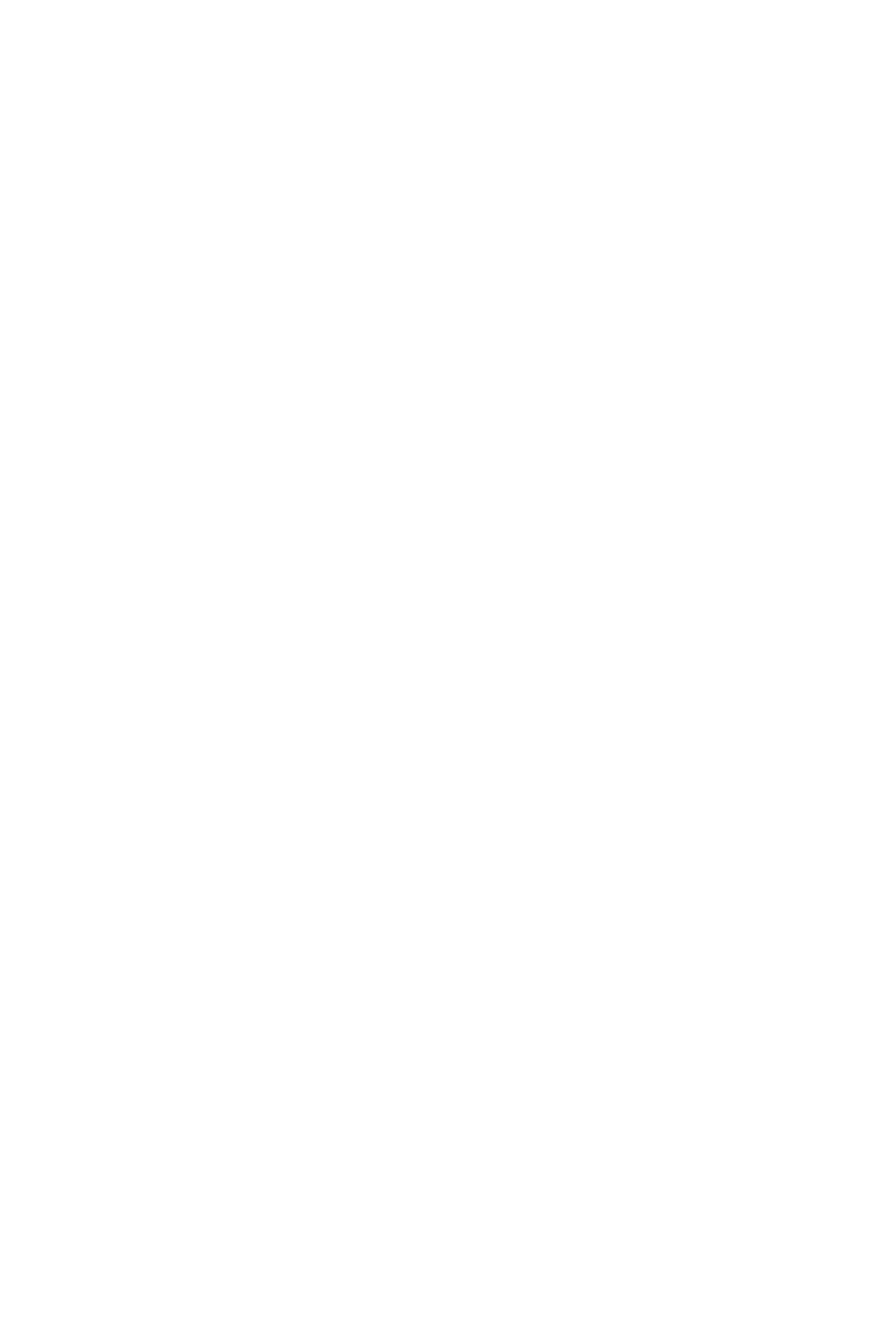
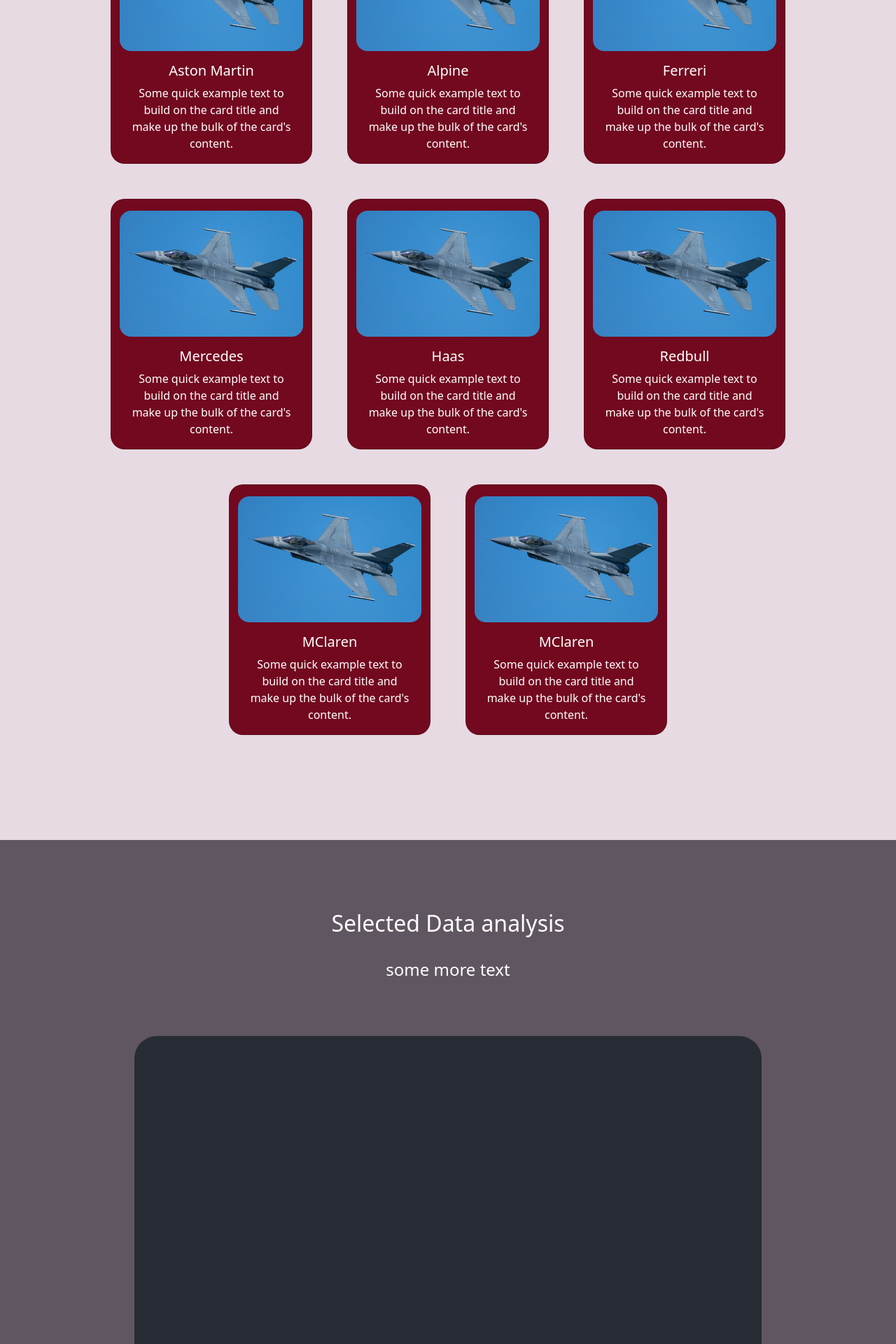
Before and after one commit to KBOlifant/DataVisualizationReact, a React (Create React App) app in the folder reactvisuals/: page / in a window 1280 px wide. Shown: the part 860-2780 px from the top of the page at 70% size. Before the commit the page ends 800 px from the top, so only its background shows below. Built offline with nearby package versions, Linux system fonts and the light colour scheme.

Commit message:
Card Section and web setup

```diff
--- a/reactvisuals/src/App.css
+++ b/reactvisuals/src/App.css
@@ -28,6 +28,44 @@
   color: #61dafb;
 }
 
+.HeroSection{
+  background-color: #605661;
+  height: 500px;
+}
+
+.cardSection{
+  background-color: #E7DAE3;
+  padding-bottom: 150px;
+}
+
+.dataAnalysisSection{
+  background-color: #605661;
+}
+
+.data-Section-Title{
+  padding-top: 100px;
+}
+
+.card-Section-Title{
+  padding-top: 150px;
+}
+
+.cards{
+  padding-top: 40px;
+  width: 80%;
+  margin: auto;
+}
+
+.bigGraph{
+  width: 70%;
+  height: 700px;
+  background-color: #282c34;
+  margin: auto;
+  border-radius: 32px;
+  margin-top: 80px;
+  padding: 200px;
+}
+
 @keyframes App-logo-spin {
   from {
     transform: rotate(0deg);
--- a/reactvisuals/src/App.js
+++ b/reactvisuals/src/App.js
@@ -1,11 +1,38 @@
 import logo from './logo.svg';
 import './App.css';
+import React from 'react';
+import Bootstrap from 'bootstrap';
+import 'bootstrap/dist/css/bootstrap.min.css';
+import Cards from './components/Cards';
 
 function App() {
   return (
     <div className="App">
-      <section className="Hero">
-        <h1>Hero</h1>
+      <section className="HeroSection">
+        <h1 className='text-warning'>Hero</h1>
+      </section>
+
+      <section className="cardSection">
+        <div className='card-Section-Title'>
+          <h2>Select data</h2>
+          <div className='cards'>
+            <Cards />
+          </div>
+        </div>
+      </section>
+
+      <section className="dataAnalysisSection text-white">
+        <div className='data-Section-Title'>
+          <h2>Selected Data analysis</h2>
+          <h4 className='pt-4'>some more text</h4>
+        </div>
+
+        <div className="bigGraph">
+
+        </div>
+        <div className="smallGraph">
+
+        </div>
       </section>
     </div>
   );
--- a/reactvisuals/src/components/Cards.js
+++ b/reactvisuals/src/components/Cards.js
@@ -0,0 +1,35 @@
+import Card from 'react-bootstrap/Card';
+import HolderImage from '../assets/f-16.jpg';
+import Row from "react-bootstrap/esm/Row";
+
+const CardInfo = () => {
+    const cardDetails = [
+      {image: HolderImage, title: 'Aston Martin'},
+      {image: HolderImage, title: 'Alpine'},
+      {image: HolderImage, title: 'Ferreri'},
+      {image: HolderImage, title: 'Mercedes'},
+      {image: HolderImage, title: 'Haas'},
+      {image: HolderImage, title: 'Redbull'},
+      {image: HolderImage, title: 'MClaren'},
+      {image: HolderImage, title: 'MClaren'}
+    ];
+
+    const displayCard = (card, index) => {
+      return(
+        <Card className='homeCards' style={{ width: '18rem', borderRadius: '20px', backgroundColor: "#72091F"}} key={index}>
+          <Card.Img variant="top" src={card.image} className='mt-3 rounded-4' style={{ height: '180px'}} />
+          <Card.Body>
+            <Card.Title className='text-white'>{card.title}</Card.Title>
+            <Card.Text className='text-white'>
+                Some quick example text to build on the card title and make up the
+                bulk of the card's content.
+            </Card.Text>
+          </Card.Body>
+        </Card>
+      )
+    }
+
+    return <Row className='Cards justify-content-md-center flex-wrap' style={{gap: '50px'}}>{cardDetails.map(displayCard)}</Row>
+  }
+
+  export default CardInfo;
```
Also changed, not shown: reactvisuals/src/assets/f-16.jpg (added).
